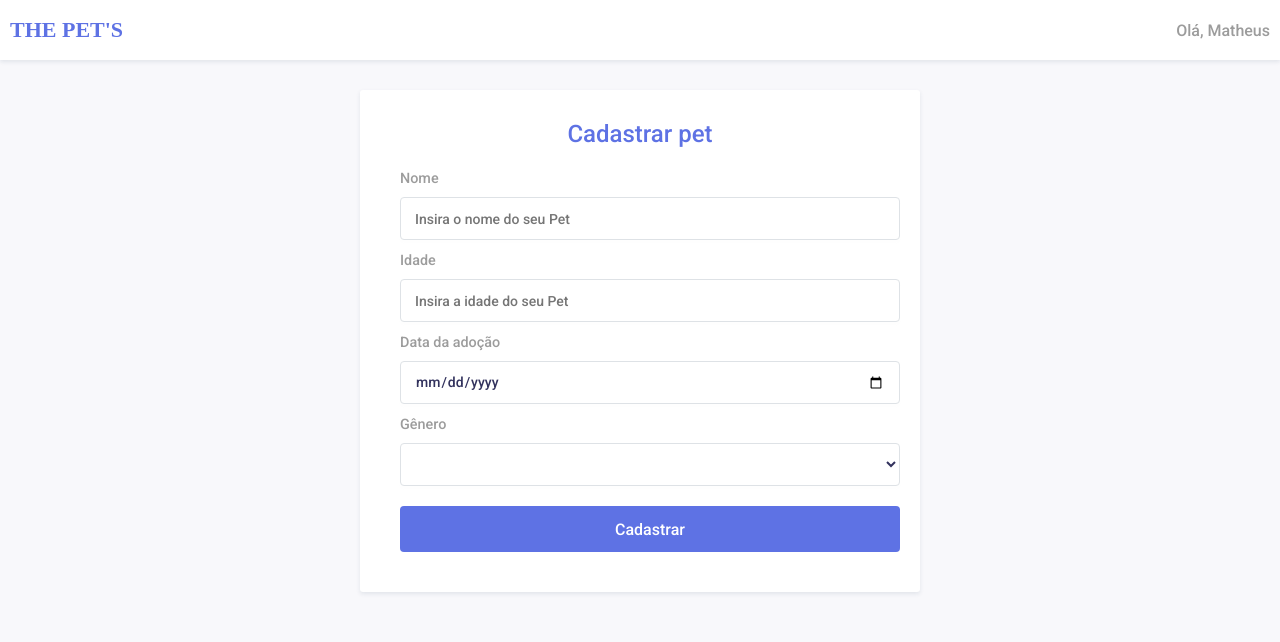
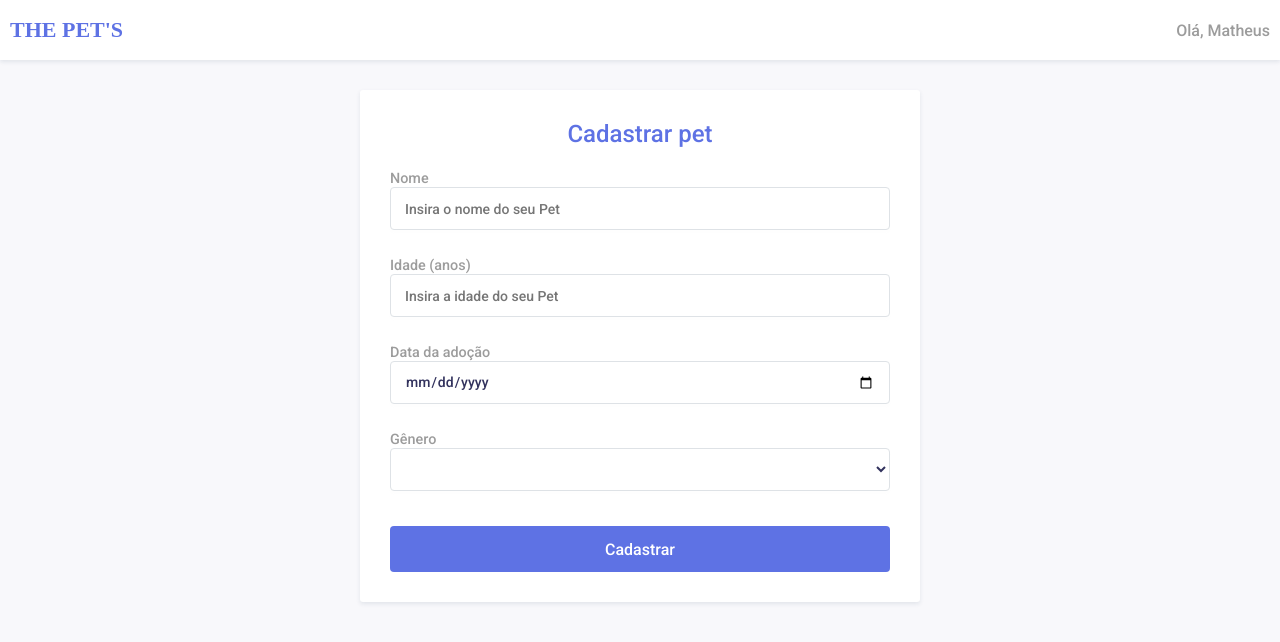
Before and after one commit to matheuscarvalho23/teste-burh-front, a Vue app: page / in a window 1280 px wide. Shown: the top 642 px of the page. Built offline with nearby package versions, Linux system fonts and the light colour scheme; what vuejs-noty would draw is missing.

Commit message:
Validations

```diff
--- a/package.json
+++ b/package.json
@@ -11,7 +11,8 @@
     "axios": "^0.21.1",
     "core-js": "^3.6.5",
     "vue": "^2.6.11",
-    "vuejs-noty": "^0.1.3"
+    "vuejs-noty": "^0.1.3",
+    "vuelidate": "^0.7.6"
   },
   "devDependencies": {
     "@vue/cli-plugin-babel": "~4.5.0",
--- a/src/App.vue
+++ b/src/App.vue
@@ -50,5 +50,6 @@ export default {
     --gray: #9c9c9c;
     --gray-light: #dddddd;
     --green: #266d4d;
+    --red: #ec4949;
   }
 </style>
--- /dev/null
+++ b/src/assets/styles/header.css
@@ -0,0 +1,23 @@
+.container {
+  width: 100%;
+  height: 60px;
+  background: var(--white);
+  box-shadow: 0 2px 4px rgba(30, 60, 90, 0.1);
+
+  display: flex;
+  justify-content: space-between;
+  align-items: center;
+  padding: 10px;
+}
+
+.container-logo {
+  font-family: "Ubuntu";
+  font-size: 22px;
+  color: var(--primary);
+  font-weight: bold;
+  text-transform: uppercase;
+}
+
+.container-user {
+  color: var(--gray);
+}
--- /dev/null
+++ b/src/assets/styles/register.css
@@ -0,0 +1,67 @@
+.container {
+  display: flex;
+  flex-wrap: wrap;
+  margin: 0 auto;
+  margin-top: 30px;
+  max-width: 560px;
+  height: auto;
+  padding: 30px;
+
+  background: var(--white);
+  box-shadow: 0 2px 4px rgba(30, 60, 90, 0.1);
+  border-radius: 3px;
+}
+
+.container-header {
+  width: 100%;
+  display: flex;
+  justify-content: center;
+}
+
+.container-title {
+  color: var(--primary);
+}
+
+.container-form {
+  width: 100%;
+  display: flex;
+  justify-content: center;
+  margin-top: 20px;
+}
+
+.form-label {
+  color: var(--gray);
+  margin-top: 10px;
+  font-size: 0.9em;
+}
+
+.form-input {
+  width: 100%;
+  height: calc(1.5em + 1.25rem + 2px);
+  padding: 0.75em 1em;
+  font-size: 0.875rem;
+  font-weight: 400;
+  line-height: 1.5;
+  color: #32325d;
+  background-color: #fff;
+  background-clip: padding-box;
+  border: 1px solid #dee2e6;
+  border-radius: 0.25rem;
+  box-shadow: 0 3px 2px rgba(233, 236, 239, 0.05);
+  transition: all 0.15s cubic-bezier(0.68, -0.55, 0.265, 1.55);
+  margin-bottom: 25px;
+}
+
+.form-button {
+  width: 100%;
+  margin-top: 10px;
+  height: calc(1.5em + 1.25rem + 2px);
+  background: var(--primary);
+  color: var(--white);
+  border: 0;
+  border-radius: 0.25rem;
+}
+
+.form-button:hover {
+  opacity: 90%;
+}
--- a/src/components/Header.vue
+++ b/src/components/Header.vue
@@ -11,28 +11,5 @@ export default {
   </div>
 </template>
 
-<style scoped>
-  .container {
-    width: 100%;
-    height: 60px;
-    background: var(--white);
-    box-shadow: 0 2px 4px rgba(30,60,90,.1);
-
-    display: flex;
-    justify-content: space-between;
-    align-items: center;
-    padding: 10px;
-  }
-
-  .container-logo {
-    font-family: 'Ubuntu';
-    font-size: 22px;
-    color: var(--primary);
-    font-weight: bold;
-    text-transform: uppercase;
-  }
-
-  .container-user {
-    color: var(--gray);
-  }
+<style scoped src="@/assets/styles/header.css">
 </style>
--- a/src/components/Layout.vue
+++ b/src/components/Layout.vue
@@ -17,9 +17,3 @@ export default {
     <Register />
   </div>
 </template>
-
-<style scoped>
-  .container {
-
-  }
-</style>
--- a/src/components/Register.vue
+++ b/src/components/Register.vue
@@ -1,5 +1,6 @@
 <script>
 import api from "../services/api";
+import { required } from "vuelidate/lib/validators";
 import "vuejs-noty/dist/vuejs-noty.css";
 
 export default {
@@ -18,9 +19,24 @@ export default {
       loading: false,
     }
   },
+  validations: {
+    pet: {
+      name: { required },
+      age: { required },
+      adoptionDate: { required },
+      gender: { required },
+    },
+  },
   methods: {
     handleRegister() {
       this.loading = true;
+      if (this.$v.$invalid) {
+        this.loading = false;
+        this.$noty.error('Todos os campos são obrigatórios !', {
+          layout: 'topRight',
+        });
+        return;
+      } else {
         api
           .post('register', {
             name: this.pet.name,
@@ -29,17 +45,18 @@ export default {
             gender: this.pet.gender,
           })
           .then(response => {
-          if (response.status === 200) {
+            if (response.status === 201) {
               this.$noty.success('Pet registrado com sucesso !', {
-              layout: 'topLeft',
+                layout: 'topRight',
               });
             } else {
               this.$noty.error('Ocorreu um erro ao realizar o cadastro!', {
-              layout: 'topLeft',
-            })
+                layout: 'topRight',
+              });
             }
             this.loading = false;
           });
+      }
     }
   },
 }
@@ -54,22 +71,41 @@ export default {
     <div class="container-form">
       <form @submit.prevent="handleRegister">
         <label class="form-label" for="name">Nome</label>
-        <input type="text" class="form-input" id="name" placeholder="Insira o nome do seu Pet" v-model="pet.name">
+        <input
+          type="text"
+          class="form-input"
+          id="name"
+          placeholder="Insira o nome do seu Pet"
+          v-model="pet.name"
+        />
 
-        <label class="form-label" for="name">Idade</label>
-        <input type="number" min="0" class="form-input" placeholder="Insira a idade do seu Pet" id="age" v-model="pet.age">
+        <label class="form-label" for="name">Idade (anos)</label>
+        <input
+          type="number"
+          min="0"
+          class="form-input"
+          placeholder="Insira a idade do seu Pet"
+          id="age"
+          v-model="pet.age"
+        />
 
         <label class="form-label" for="name">Data da adoção</label>
-        <input type="date" min="0" class="form-input" id="age" v-model="pet.adoptionDate">
+        <input
+          type="date"
+          min="0"
+          class="form-input"
+          id="age"
+          v-model="pet.adoptionDate"
+        />
 
         <label class="form-label" for="name">Gênero</label>
-        <select id="gender" v-model="pet.gender" class="form-input">
+        <select id="gender" v-model="pet.gender" class="form-input" >
           <option v-for="(opt, index) in pet.genders" :value="index" :key="index">{{opt}}</option>
         </select>
 
         <button type="submit" class="form-button">
-          Cadastrar
-          <p v-if="loading">...</p>
+          <p v-if="loading">Enviando dados</p>
+          <p v-else>Cadastrar</p>
         </button>
       </form>
     </div>
@@ -77,72 +113,5 @@ export default {
   </div>
 </template>
 
-<style scoped>
-  .container {
-    display: flex;
-    flex-wrap: wrap;
-    margin: 0 auto;
-    margin-top: 30px;
-    max-width: 560px;
-    height: auto;
-    padding: 30px;
-
-    background: var(--white);
-    box-shadow: 0 2px 4px rgba(30,60,90,.1);
-    border-radius: 3px;
-  }
-
-  .container-header {
-    width: 100%;
-    display: flex;
-    justify-content: center;
-  }
-
-  .container-title {
-    color: var(--primary);
-  }
-
-  .container-form {
-    width: 100%;
-    display: flex;
-    justify-content: center;
-    margin-top: 20px;
-  }
-
-  .form-label {
-    color: var(--gray);
-    margin: 10px;
-    font-size: .900em;
-  }
-
-  .form-input {
-    width: 100%;
-    height: calc(1.5em + 1.25rem + 2px);
-    padding: .75em 1em;
-    font-size: .875rem;
-    font-weight: 400;
-    line-height: 1.5;
-    color: #32325d;
-    background-color: #fff;
-    background-clip: padding-box;
-    border: 1px solid #dee2e6;
-    border-radius: .25rem;
-    box-shadow: 0 3px 2px rgba(233,236,239,.05);
-    transition: all .15s cubic-bezier(.68,-.55,.265,1.55);
-    margin: 10px;
-  }
-
-  .form-button {
-    width: 100%;
-    margin: 10px;
-    height: calc(1.5em + 1.25rem + 2px);
-    background: var(--primary);
-    color: var(--white);
-    border: 0;
-    border-radius: .25rem;
-  }
-
-  .form-button:hover {
-    opacity: 90%;
-  }
+<style scoped src="@/assets/styles/register.css">
 </style>
--- a/src/main.js
+++ b/src/main.js
@@ -1,6 +1,7 @@
 import Vue from 'vue'
 import App from './App.vue'
 import VueNoty from "vuejs-noty";
+import Vuelidate from "vuelidate";
 
 Vue.config.productionTip = false;
 
@@ -8,6 +9,7 @@ Vue.use(VueNoty, {
   theme: "sunset",
 });
 Vue.use(VueNoty);
+Vue.use(Vuelidate);
 
 new Vue({
   render: h => h(App),
```
Lines whose indentation alone changed are shown as unchanged.
